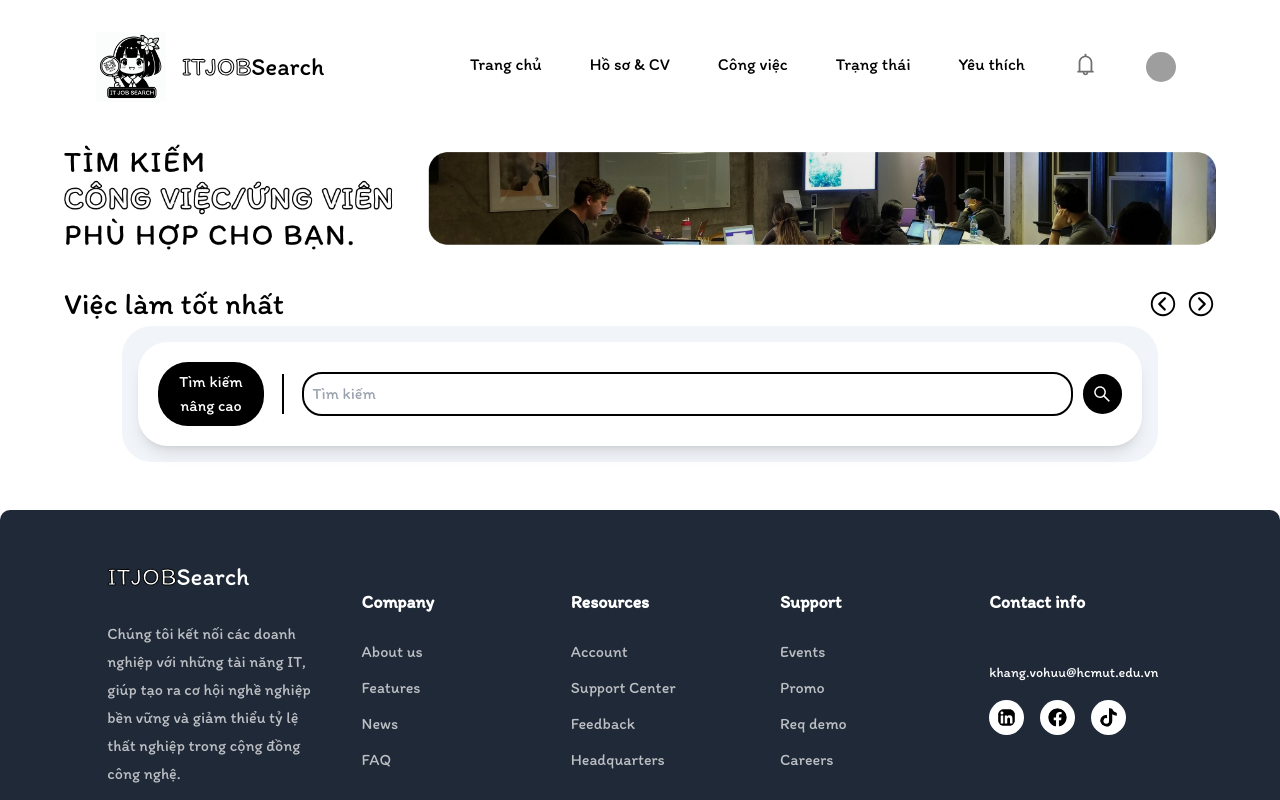
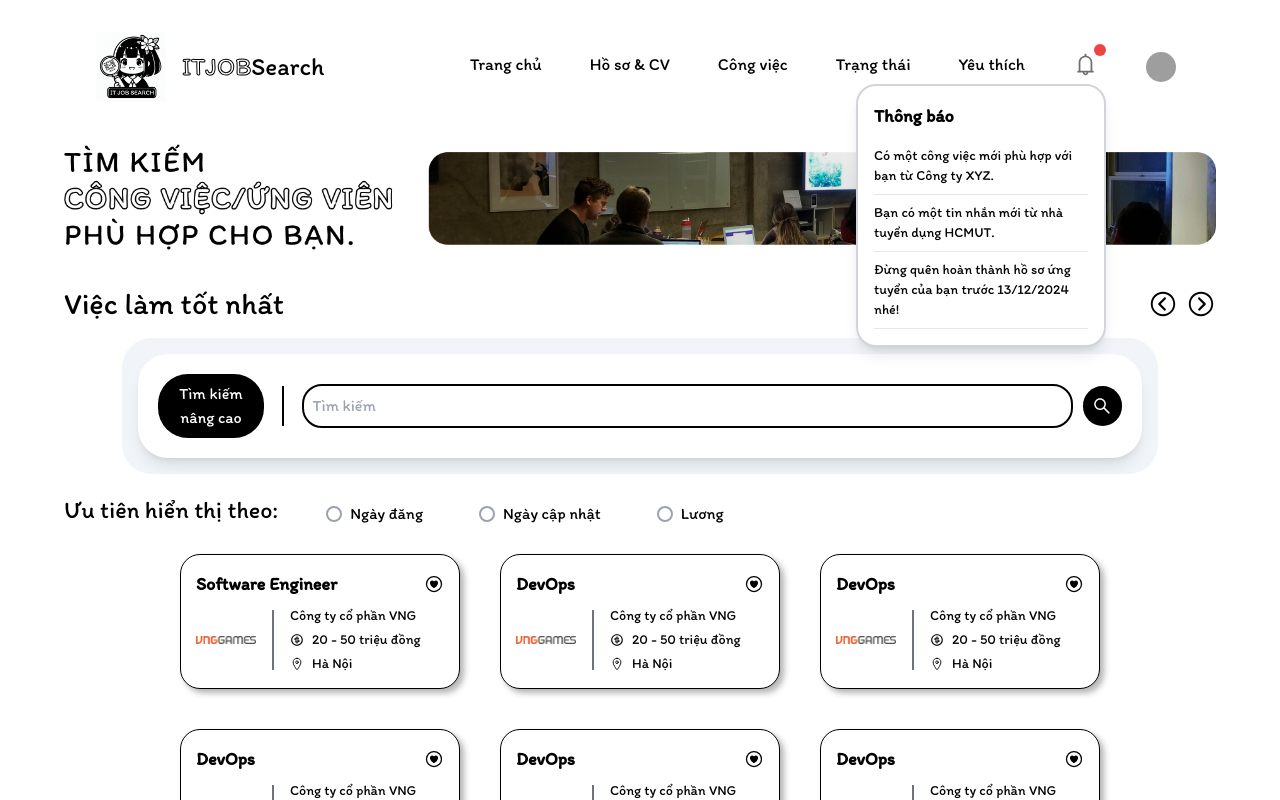
Before and after one commit to BinhTurtle/DO-AN-CNPM, a React (Vite) app in the folder frontend/: page /job in a window 1280 px wide. Both pictures are taken after a click on the item 1085 px from the left and 67 px from the top of the page. Shown: the top 800 px of the page. Built offline with nearby package versions, Linux system fonts and the light colour scheme; grey boxes are pictures that could not be loaded.

Commit message:
Update full FE User

```diff
--- a/frontend/src/App.jsx
+++ b/frontend/src/App.jsx
@@ -11,6 +11,7 @@ import Status from './components/Status'
 import Footer from './components/Footer';
 import ImgBg from './components/ImgBg'
 import CompDetail from './components/CompDetail';
+import Profile from './components/Profile'
 
 const App = () => {
   return (
@@ -38,6 +39,8 @@ const App = () => {
           {/* Trang Công ty */}
           <Route path="/companyDetail" element={<CompDetail />} />
 
+          <Route path="/profile" element={<Profile />} />
+
         </Routes>
         <Footer /> {/* Footer có thể hiển thị dưới tất cả các trang */}
       </div>
--- a/frontend/src/components/CompDetail.jsx
+++ b/frontend/src/components/CompDetail.jsx
@@ -279,7 +279,7 @@ const CompDetail = () => {
 
         </div>
 
-        <div className="relative p-6 bg-white border border-black rounded-[20px] shadow-md text-center h-fit w-[400px]">
+        <div className="p-6 bg-white border border-black rounded-[20px] shadow-md text-center h-fit w-[400px] relative">
       {/* Nút báo cáo */}
       <button
         onClick={handleReportClick}
--- a/frontend/src/components/Job.jsx
+++ b/frontend/src/components/Job.jsx
@@ -2,19 +2,94 @@ import React, { useState } from 'react'; // Import useState để quản lý sta
 import Search from './Search';
 import { IoHeartCircleOutline } from "react-icons/io5";
 import { RiMoneyDollarCircleLine } from "react-icons/ri";
-import { IoLocationOutline } from "react-icons/io5";
 import { IoHeartCircle } from "react-icons/io5";
 import { AiOutlineCloseCircle } from 'react-icons/ai';
 import { IoIosArrowDropleft, IoIosArrowDropright, IoIosArrowDropleftCircle, IoIosArrowDroprightCircle } from 'react-icons/io';
+import { SingleJob } from './JobHome'; // Import SingleJob từ JobHome
+import logo1 from '/company/vnglogo.png';
+import { IoLocateOutline, IoLocationOutline } from "react-icons/io5";
+import { GiSandsOfTime } from "react-icons/gi";
+import { SlNote } from "react-icons/sl";
+import { PiListMagnifyingGlassLight } from "react-icons/pi";
+import { GrLocationPin, GrStatusGood } from "react-icons/gr";
+import { IoHomeOutline } from "react-icons/io5";
+import { IoMdTime } from "react-icons/io";
+import { BiGridAlt } from 'react-icons/bi'; // Icon lĩnh vực
+import { FaUsers } from 'react-icons/fa'; // Icon quy mô
+import { FaFlag } from 'react-icons/fa';
+
+const Data = [
+  {
+    id: 1,
+    image: logo1,
+    title: 'Software Engineer',
+    company: 'Công ty cổ phần VNG',
+    salary: '20 - 50 triệu đồng',
+    location: 'Hà Nội'
+  },
+  {
+    id: 2,
+    image: logo1,
+    title: 'DevOps',
+    company: 'Công ty cổ phần VNG',
+    salary: '20 - 50 triệu đồng',
+    location: 'Hà Nội'
+  },
+  {
+    id: 2,
+    image: logo1,
+    title: 'DevOps',
+    company: 'Công ty cổ phần VNG',
+    salary: '20 - 50 triệu đồng',
+    location: 'Hà Nội'
+  },
+  {
+    id: 2,
+    image: logo1,
+    title: 'DevOps',
+    company: 'Công ty cổ phần VNG',
+    salary: '20 - 50 triệu đồng',
+    location: 'Hà Nội'
+  },
+  {
+    id: 2,
+    image: logo1,
+    title: 'DevOps',
+    company: 'Công ty cổ phần VNG',
+    salary: '20 - 50 triệu đồng',
+    location: 'Hà Nội'
+  },
+  {
+    id: 2,
+    image: logo1,
+    title: 'DevOps',
+    company: 'Công ty cổ phần VNG',
+    salary: '20 - 50 triệu đồng',
+    location: 'Hà Nội'
+  },
+  {
+    id: 2,
+    image: logo1,
+    title: 'DevOps',
+    company: 'Công ty cổ phần VNG',
+    salary: '20 - 50 triệu đồng',
+    location: 'Hà Nội'
+  },
+];
 
 const Job = () => {
   // Khai báo state hoverLeft và hoverRight
   const [hoverLeft, setHoverLeft] = useState(false);
   const [hoverRight, setHoverRight] = useState(false);
+  const [selectedSort, setSelectedSort] = useState(''); // Trạng thái lưu lựa chọn hiện tại
+
+  const handleSort = (criteria) => {
+    setSelectedSort(criteria); // Cập nhật lựa chọn khi người dùng chọn một tiêu chí
+  };
 
   return (
     <div className='w-[90%] m-auto'>
-      <div className='TitleJobsection text-[30px] flex mt-5 justify-between items-center'>
+      <div className='TitleJobsection text-[30px] flex mt-5 mb-3 justify-between items-center'>
         {/* Hiển thị "Việc làm tốt nhất" nếu ở trang chủ, nếu không hiển thị "Yêu thích của tôi" */}
         <span>Việc làm tốt nhất</span>
         <span className='Dieuhuong flex items-center'>
@@ -37,7 +112,59 @@ const Job = () => {
               </div>
           </span>
       </div>
+
       <Search/>
+
+      <div className="sortjob flex gap-10 mt-5">
+      <span className="text-2xl">Ưu tiên hiển thị theo:</span>
+
+      {/* Chọn theo Ngày đăng */}
+      <div
+        className={`flex items-center cursor-pointer hover:bg-gray-200 p-2 rounded-lg ${selectedSort === 'datePosted' ? 'bg-blue-100' : ''}`}
+        onClick={() => handleSort('datePosted')}
+      >
+        <div
+          className={`w-4 h-4 border-2 rounded-full mr-2 ${selectedSort === 'datePosted' ? 'bg-blue-600' : 'bg-white border-gray-400'}`}
+        ></div>
+        <span>Ngày đăng</span>
+      </div>
+
+      {/* Chọn theo Ngày cập nhật */}
+      <div
+        className={`flex items-center cursor-pointer hover:bg-gray-200 p-2 rounded-lg ${selectedSort === 'dateUpdated' ? 'bg-blue-100' : ''}`}
+        onClick={() => handleSort('dateUpdated')}
+      >
+        <div
+          className={`w-4 h-4 border-2 rounded-full mr-2 ${selectedSort === 'dateUpdated' ? 'bg-blue-600' : 'bg-white border-gray-400'}`}
+        ></div>
+        <span>Ngày cập nhật</span>
+      </div>
+
+      {/* Chọn theo Lương */}
+      <div
+        className={`flex items-center cursor-pointer hover:bg-gray-200 p-2 rounded-lg ${selectedSort === 'salary' ? 'bg-blue-100' : ''}`}
+        onClick={() => handleSort('salary')}
+      >
+        <div
+          className={`w-4 h-4 border-2 rounded-full mr-2 ${selectedSort === 'salary' ? 'bg-blue-600' : 'bg-white border-gray-400'}`}
+        ></div>
+        <span>Lương</span>
+      </div>
+    </div>
+
+      <div className='jobContainer flex gap-10 justify-center flex-wrap items-center py-5'>
+          {Data.map(({ id, image, title, company, salary, location }) => (
+            <SingleJob
+              key={id}
+              image={image}
+              title={title}
+              company={company}
+              salary={salary}
+              location={location}
+            />
+          ))}
+        </div>
+
     </div>
   );
 }
--- a/frontend/src/components/NavBar.jsx
+++ b/frontend/src/components/NavBar.jsx
@@ -23,6 +23,20 @@ const NavBar = () => {
     alert("Bạn đã đăng xuất!");
     setIsLoggedIn(false); // Cập nhật trạng thái đăng xuất
     setIsDropdownVisible(false); // Ẩn dropdown khi đăng xuất
+  };
+
+  // State để kiểm tra xem danh sách thông báo có mở hay không
+  const [isOpen, setIsOpen] = useState(false);
+  // State để lưu trữ danh sách thông báo
+  const [notifications, setNotifications] = useState([
+    "Có một công việc mới phù hợp với bạn từ Công ty XYZ.",
+    "Bạn có một tin nhắn mới từ nhà tuyển dụng HCMUT.",
+    "Đừng quên hoàn thành hồ sơ ứng tuyển của bạn trước 13/12/2024 nhé!"
+  ]);
+
+  // Hàm xử lý khi bấm vào chuông
+  const handleBellClick = () => {
+    setIsOpen(!isOpen); // Mở/đóng danh sách thông báo
   };
 
 
@@ -53,9 +67,30 @@ const NavBar = () => {
         ) : (
           // Sau đăng nhập
           <>
-            <li className="menuList text-[#6f6f6f] cursor-pointer p-2">
-              <AiOutlineBell className="text-[25px]" /> {/* Icon thông báo khi đã đăng nhập */}
+            <div className="relative">
+              <li className="menuList text-[#6f6f6f] cursor-pointer p-2" onClick={handleBellClick}>
+                <AiOutlineBell className="text-[25px]" />
+
+                {/* Dấu chấm đỏ nếu có thông báo */}
+                {notifications.length > 0 && (
+                  <span className="absolute top-0 right-0 bg-red-500 w-3 h-3 rounded-full"></span>
+                )}
               </li>
+
+              {/* Hộp thông báo */}
+              {isOpen && notifications.length > 0 && (
+                <div className="absolute top-10 right-0 bg-white border-2 border-gray-300 rounded-[20px] p-4 shadow-lg w-[250px]">
+                  <h3 className="font-semibold text-lg">Thông báo</h3>
+                  <ul className="mt-2 text-sm">
+                    {notifications.map((notification, index) => (
+                      <li key={index} className="py-2 border-b">
+                        {notification}
+                      </li>
+                    ))}
+                  </ul>
+                </div>
+              )}
+            </div>
             <li className="menuList text-[#6f6f6f] cursor-pointer p-2 flex items-center gap-2" onClick={handleAvatarClick}>
               {/* Avatar hoặc Icon người dùng */}
               <img
@@ -89,7 +124,14 @@ const NavBar = () => {
 
           {/* Các tính năng */}
           <ul className="space-y-2 items-center text-center">
-          <Link to="/profile" className="cursor-pointer text-gray-700 hover:text-blue-500 py-2">Hồ sơ</Link>
+            {/* Link đến trang profile */}
+            <li>
+              <Link to="/profile" className="cursor-pointer text-gray-700 hover:text-blue-500 py-2">
+                Hồ sơ
+              </Link>
+            </li>
+
+            {/* Các mục khác trong dropdown */}
             <li className="cursor-pointer text-gray-700 hover:text-blue-500 py-2">Cài đặt</li>
             <li
               className="cursor-pointer text-red-500 hover:text-red-600 flex items-center justify-center gap-2 py-2"
--- a/frontend/src/components/Profile.jsx
+++ b/frontend/src/components/Profile.jsx
@@ -1,6 +1,25 @@
-import React from "react";
+import React, { useState } from 'react';
 
 const Profile = () => {
+    // Danh sách 63 tỉnh thành của Việt Nam
+    const provinces = [
+        "Hà Nội", "Hồ Chí Minh", "Đà Nẵng", "Cần Thơ", "Hải Phòng", "An Giang", "Bà Rịa - Vũng Tàu", "Bắc Giang",
+        "Bắc Kạn", "Bạc Liêu", "Bắc Ninh", "Bến Tre", "Bình Dương", "Bình Định", "Bình Phước", "Bình Thuận",
+        "Cà Mau", "Cao Bằng", "Đắk Lắk", "Đắk Nông", "Điện Biên", "Đồng Nai", "Đồng Tháp", "Gia Lai", "Hà Giang",
+        "Hà Nam", "Hải Dương", "Hậu Giang", "Hòa Bình", "Hưng Yên", "Khánh Hòa", "Kiên Giang", "Kon Tum", "Lai Châu",
+        "Lâm Đồng", "Lạng Sơn", "Lào Cai", "Long An", "Nam Định", "Nghệ An", "Ninh Bình", "Ninh Thuận", "Phú Thọ",
+        "Phú Yên", "Quảng Bình", "Quảng Nam", "Quảng Ngãi", "Quảng Ninh", "Quảng Trị", "Sóc Trăng", "Sơn La", "Tây Ninh",
+        "Thái Bình", "Thái Nguyên", "Thanh Hóa", "Thừa Thiên Huế", "Tiền Giang", "TP Hồ Chí Minh", "Trà Vinh",
+        "Tuyên Quang", "Vĩnh Long", "Vĩnh Phúc", "Yên Bái"
+      ];
+
+      // State để lưu trữ tỉnh thành được chọn
+      const [selectedProvince, setSelectedProvince] = useState("");
+
+      const handleChange = (event) => {
+        setSelectedProvince(event.target.value);
+      };
+
   return (
     <div
                         className="flex flex-col w-full items-center text-[#3C3C3C] border-[#00000000] gap-10"
@@ -446,18 +465,22 @@ const Profile = () => {
                                 data-oid="z.30cjv"
                             >
                                 <div className="flex flex-col gap-1" data-oid="ou687g5">
-                                    <label
-                                        className="font-semibold mb-1 text-[32px]"
-                                        data-oid="ww0h0sd"
-                                    >
+                                    <label className="font-semibold mb-1 text-[32px]" data-oid="ww0h0sd">
                                         Địa điểm làm việc:
                                     </label>
-                                    <button
+
+                                    {/* Dropdown chọn tỉnh thành */}
+                                    <select
+                                        value={selectedProvince}
+                                        onChange={handleChange}
                                         className="p-4 border-2 border-[#000000] bg-white rounded-[20px] focus:outline-none hover:bg-gray-100 transition-colors w-[200px] text-center"
                                         data-oid="mcx407b"
                                     >
-                                        Chọn địa điểm làm việc
-                                    </button>
+                                        <option value="">--- Chọn địa điểm ---</option>
+                                        {provinces.map((province, index) => (
+                                        <option key={index} value={province}>{province}</option>
+                                        ))}
+                                    </select>
                                     </div>
                                 <div className="flex flex-col gap-1" data-oid="n6kg3jm">
                                     <label
@@ -500,15 +523,18 @@ const Profile = () => {
                                 </div>
                             </div>
                             <div
-                                className="flex-1 border-2 border-black rounded-[20px] p-4 flex flex-col items-start gap-4 h-[400px]"
+                        className="flex-1 border-2 border-black rounded-[20px] p-4 flex flex-col items-start gap-4 h-[400px] hover:bg-gray-100 transition-colors"
                         data-oid="z12kgsm"
                         >
+                        {/* Tiêu đề */}
                         <h3
                             className="font-semibold text-left text-[32px]"
                             data-oid="fo_peri"
                         >
                             Bổ sung CV của bạn:
                         </h3>
+
+                        {/* Nút thêm CV */}
                         <button
                             className="p-4 border-2 border-[#000000] bg-white rounded-[20px] focus:outline-none hover:bg-gray-100 transition-colors w-[200px] text-center"
                             data-oid="mmhowy2"
@@ -516,6 +542,7 @@ const Profile = () => {
                             Thêm CV
                         </button>
                         </div>
+
                         </div>
                     </div>
     );
@@ -523,4 +550,3 @@ const Profile = () => {
 
 
 export default Profile;
-raf;
```
Also changed, not shown: frontend/src/components/CV.jsx (+6 -3 lines). Lines whose indentation alone changed are shown as unchanged.
